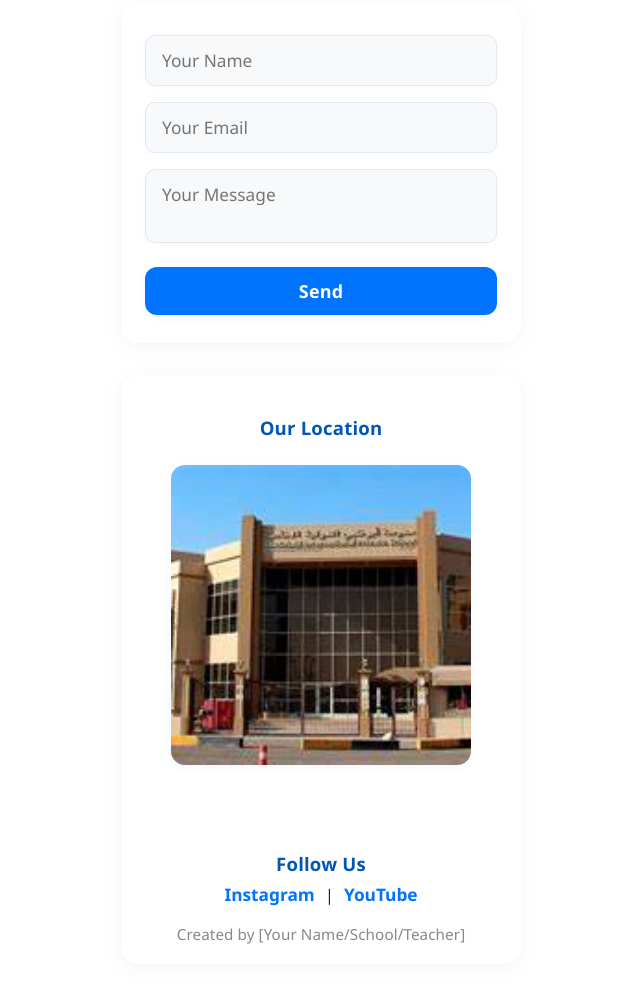
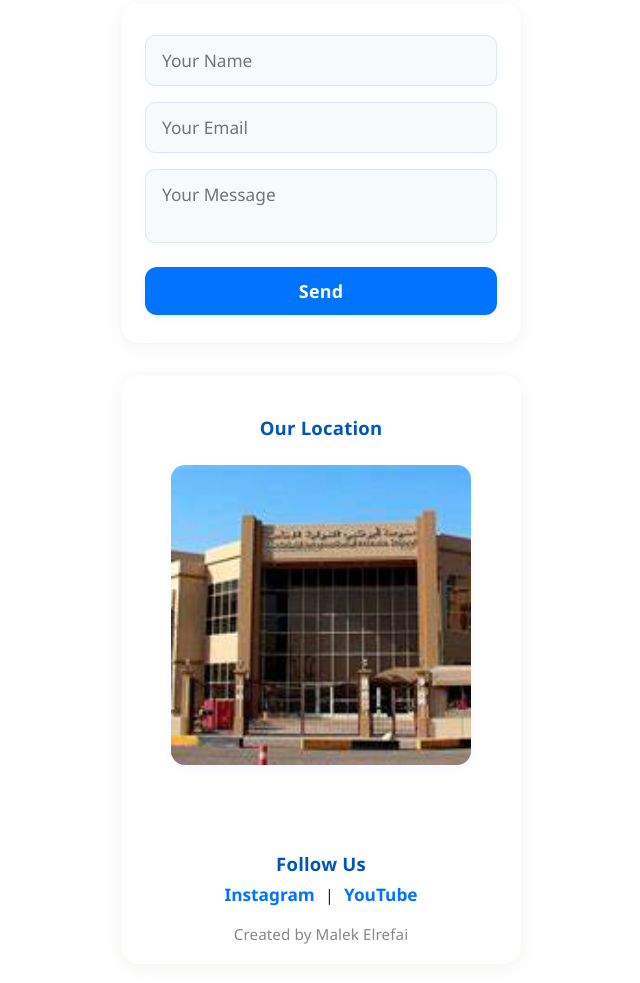
Before and after one commit to Malek261/UAE-leadership2, a plain HTML site: page contact.html in a window 1280 px wide. Shown: the part 175-1158 px from the top of the page, without its empty margins (319-959 px from the left). Drawn offline with Linux system fonts and the light colour scheme.

Commit message:
Update contact.html

```diff
--- a/contact.html
+++ b/contact.html
@@ -45,7 +45,7 @@
                 <a href="#" class="social-icon">Instagram</a> |
                 <a href="#" class="social-icon">YouTube</a>
             </p>
-            <p class="credit">Created by [Your Name/School/Teacher]</p>
+            <p class="credit">Created by Malek Elrefai</p>
         </div>
     </main>
 </body>
```
